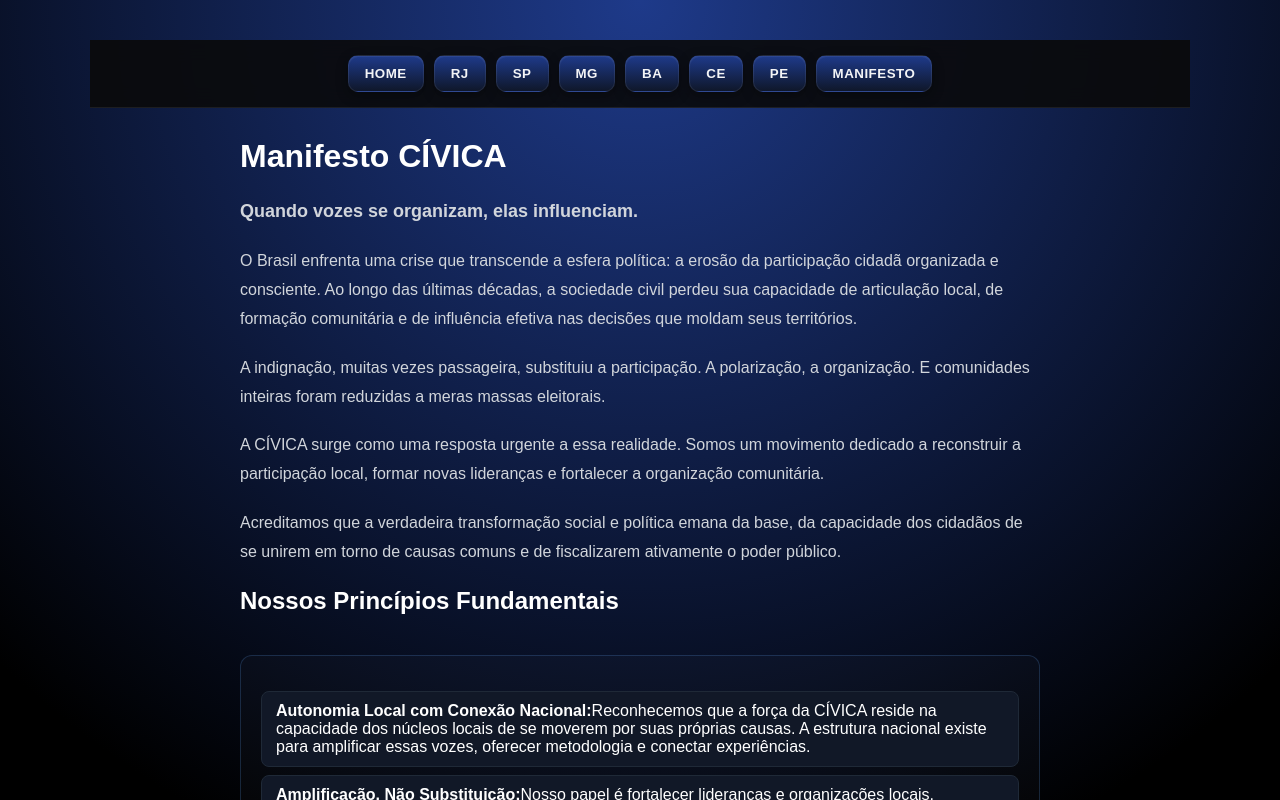
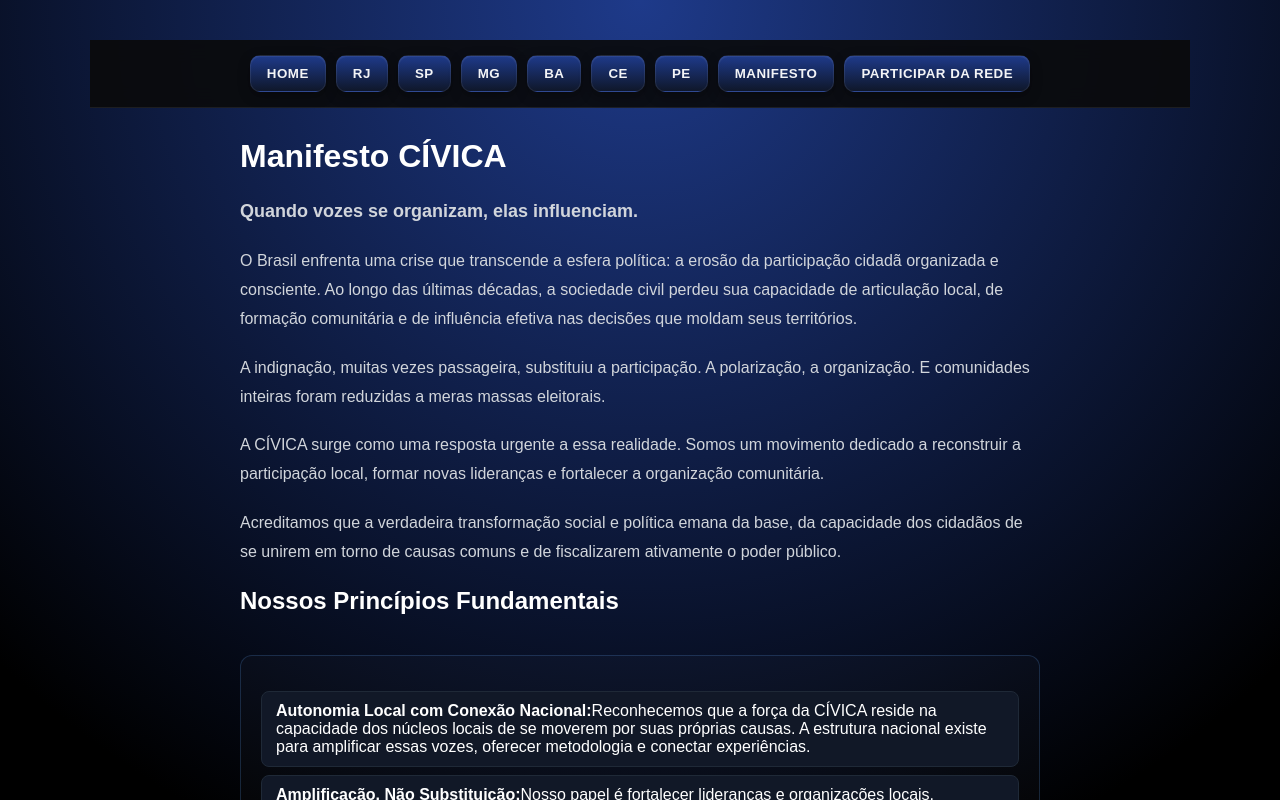
Before and after one commit to gilmartamoios-ops/civica-site, a Next.js app: page /manifesto in a window 1280 px wide. Shown: the top 800 px of the page. Built offline with nearby package versions, Linux system fonts and the light colour scheme.

Commit message:
Update MenuEstados.js

```diff
--- a/components/MenuEstados.js
+++ b/components/MenuEstados.js
@@ -37,6 +37,9 @@ export default function MenuEstados() {
       <button onClick={() => router.push("/manifesto")}>
         MANIFESTO
       </button>
+<button onClick={() => router.push("/rede")}>
+  PARTICIPAR DA REDE
+</button>
 
     </div>
   );
```
